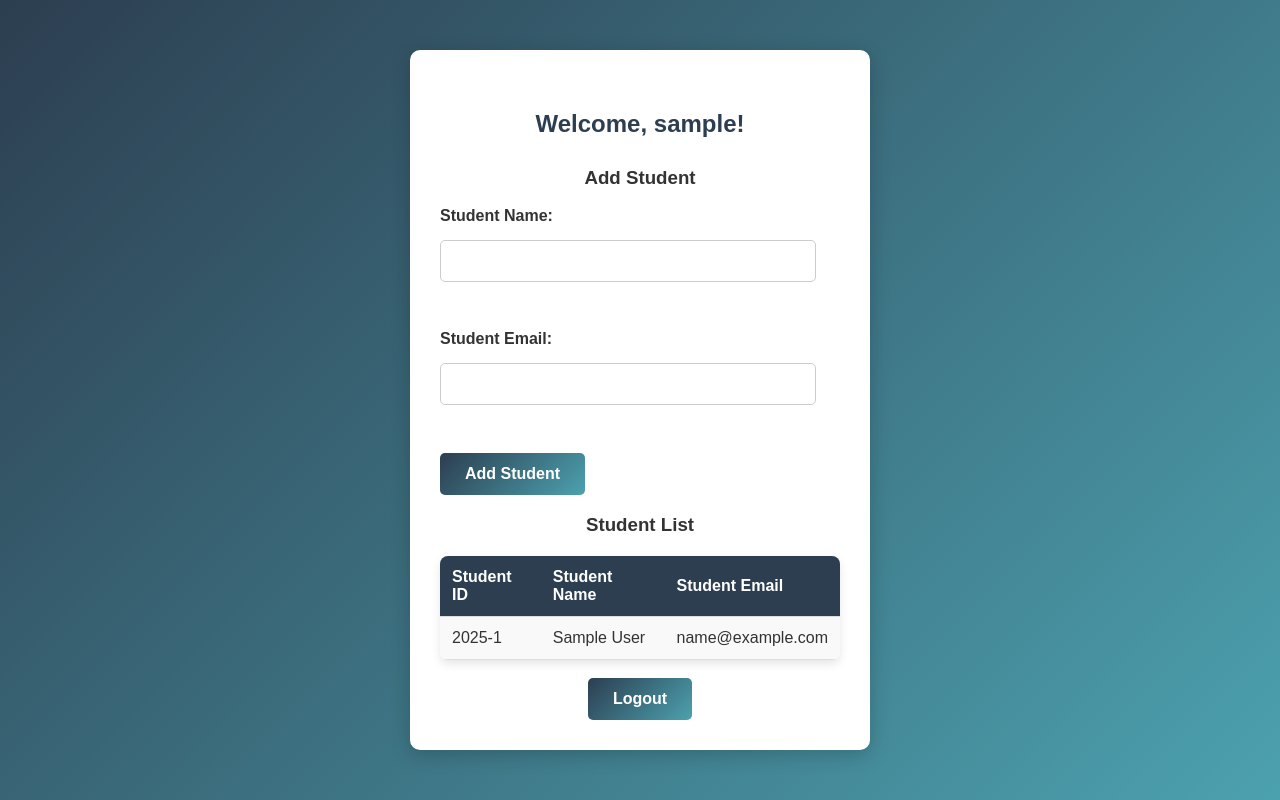
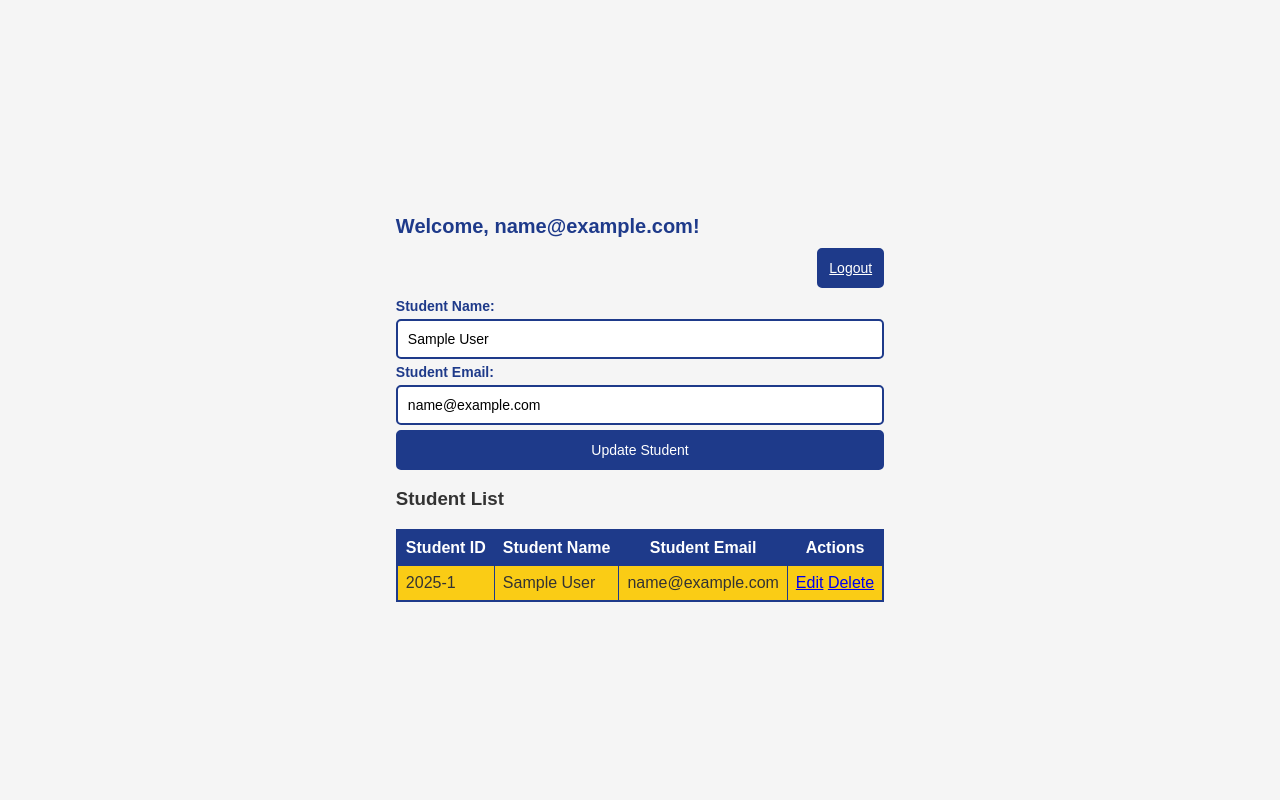
Before and after one commit to CindyLeochico/PHP-Applications, a PHP site: page /view/dashboard.php?edit=1 in a window 1280 px wide. Run offline with PHP 8.4, Linux system fonts and the light colour scheme; the visitor is signed in with stand-in values (Sample User, id 1); tables that the repository leaves empty or names only in its code hold one stand-in row (values such as "Sample post").

Commit message:
update studentapp
update student app

```diff
--- a/student-management-app/index.php
+++ b/student-management-app/index.php
@@ -4,15 +4,17 @@
 <head>
     <meta charset="UTF-8">
     <title>Dashboard</title>
-    <link rel="stylesheet" href="public/style.css"> <!-- Adjust the path as needed -->
+    <link rel="stylesheet" href="public/style-new.css">
 </head>
 <body>
     <div class="container">
 
 
             <h2>Welcome to the Student Management System</h2>
+            <br> <br> <br>
             <a href="view/login.php" class="button">Login</a>
             <a href="view/register.php" class="button">Register</a>
+             <br> <br> <br>
 
     </div>
 </body>
--- /dev/null
+++ b/student-management-app/public/style-new.css
@@ -0,0 +1,162 @@
+/* General Styles */
+body {
+    font-family: 'Arial', sans-serif;
+    background: #f4f4f4;
+    color: #333;
+    margin: 0;
+    padding: 0;
+    display: flex;
+    justify-content: center;
+    align-items: center;
+    min-height: 100vh;
+    background-color: whitesmoke;
+}
+
+/* Main Container */
+.container {
+    width: 90%;
+    max-width: 350px;
+    background: white;
+    padding: 20px;
+    border-radius: 8px;
+    border: 2px solid #1e3a8a;
+    /* Blue Border */
+    text-align: center;
+}
+
+/* Headings */
+h2 {
+    color: #1e3a8a;
+    /* Blue */
+    font-size: 20px;
+    margin-bottom: 10px;
+}
+
+/* Form Styling */
+form {
+    display: flex;
+    flex-direction: column;
+    gap: 5px;
+    text-align: left;
+}
+
+label {
+    font-size: 14px;
+    font-weight: bold;
+    color: #1e3a8a;
+    /* Blue */
+}
+
+input[type="text"],
+input[type="email"],
+input[type="password"] {
+    width: 100%;
+    padding: 10px;
+    font-size: 14px;
+    border: 2px solid #1e3a8a;
+    /* Blue */
+    border-radius: 5px;
+    box-sizing: border-box;
+}
+
+input:focus {
+    border-color: #facc15;
+    /* Yellow */
+    outline: none;
+}
+
+/* Button */
+.button {
+    padding: 10px;
+    font-size: 14px;
+    color: white;
+    background: #1e3a8a;
+    /* Blue */
+    border: 2px solid #1e3a8a;
+    border-radius: 5px;
+    cursor: pointer;
+    text-align: center;
+}
+
+.button:hover {
+    background: #facc15;
+    /* Yellow */
+    color: #1e3a8a;
+    /* Blue text */
+    border-color: #facc15;
+}
+
+.logout-container {
+    display: flex;
+    justify-content: flex-end;
+    /* Moves the logout button to the right */
+    width: 100%;
+    margin-bottom: 10px;
+}
+
+.logout-button {
+    padding: 10px 15px;
+    font-size: 14px;
+    color: white;
+    background: #1e3a8a;
+    /* Blue */
+    border: 2px solid #1e3a8a;
+    border-radius: 5px;
+    cursor: pointer;
+    text-decoration: none;
+}
+
+.welcome-comtainer {
+    justify-content: flex-start;
+}
+
+/* Messages */
+p {
+    font-size: 14px;
+}
+
+p.error {
+    color: red;
+}
+
+p.success {
+    color: green;
+}
+
+/* Table Styling */
+table {
+    width: 100%;
+    border-collapse: collapse;
+    margin-top: 10px;
+    border: 2px solid #1e3a8a;
+    /* Blue border */
+}
+
+th,
+td {
+    padding: 8px;
+    text-align: left;
+    border-bottom: 1px solid #1e3a8a;
+    border: solid 1px #1e3a8a;
+    /* Blue border */
+}
+
+th {
+    background: #1e3a8a;
+    /* Blue */
+    color: white;
+    text-align: center;
+}
+
+tr:nth-child(even) {
+    background: #facc15;
+    /* Yellow */
+}
+
+/* Responsive */
+@media screen and (max-width: 600px) {
+    .container {
+        width: 95%;
+        padding: 15px;
+    }
+}
--- a/student-management-app/public/style.css
+++ /dev/null
@@ -1,157 +0,0 @@
-/* General Styles */
-body {
-    font-family: 'Poppins', sans-serif;
-    background: linear-gradient(135deg, #2c3e50, #4ca1af);
-    color: #333;
-    margin: 0;
-    padding: 0;
-    display: flex;
-    justify-content: center;
-    align-items: center;
-    min-height: 100vh;
-}
-
-/* Main Container */
-.container {
-    width: 90%;
-    max-width: 400px;
-    background: white;
-    padding: 30px;
-    border-radius: 10px;
-    box-shadow: 0px 5px 20px rgba(0, 0, 0, 0.2);
-    text-align: center;
-}
-
-/* Headings */
-h2 {
-
-    color: #2c3e50;
-    font-size: 24px;
-    margin-bottom: 15px;
-    text-align: center;
-    /* Ensures the text stays centered */
-    width: 100%;
-    /* Matches the container width */
-    padding: 10px 0;
-    /* Adds vertical spacing */
-}
-
-/* Form Styling */
-/* Form Styling */
-form {
-    display: flex;
-    flex-direction: column;
-    gap: 15px;
-    width: 100%;
-    align-items: flex-start;
-    /* Align labels and inputs properly */
-}
-
-label {
-    font-weight: 600;
-    width: 100%;
-    text-align: left;
-    display: block;
-}
-
-/* Ensure input fields take full width */
-input[type="text"],
-input[type="email"],
-input[type="password"] {
-    width: calc(100% - 24px);
-    /* Adjust for padding */
-    padding: 12px;
-    font-size: 14px;
-    border: 1px solid #ccc;
-    border-radius: 5px;
-    transition: 0.3s ease;
-    box-sizing: border-box;
-    /* Prevents width overflow issues */
-}
-
-input:focus {
-    border-color: #4ca1af;
-    outline: none;
-    box-shadow: 0 0 5px rgba(76, 161, 175, 0.5);
-}
-
-/* Buttons */
-.button {
-    display: inline-block;
-    padding: 12px 25px;
-    font-size: 16px;
-    font-weight: bold;
-    color: white;
-    background: linear-gradient(135deg, #2c3e50, #4ca1af);
-    border: none;
-    border-radius: 5px;
-    cursor: pointer;
-    transition: 0.3s ease;
-    text-decoration: none;
-    text-align: center;
-}
-
-.button:hover {
-    background: linear-gradient(135deg, #1b2838, #3999a8);
-    transform: scale(1.05);
-}
-
-/* Error & Success Messages */
-p {
-    font-size: 14px;
-    font-weight: bold;
-}
-
-p[style="color: red;"] {
-    color: #e74c3c !important;
-}
-
-p[style="color: green;"] {
-    color: #27ae60 !important;
-}
-
-/* Table Styling */
-table {
-    width: 100%;
-    border-collapse: collapse;
-    margin-top: 20px;
-    background: white;
-    border-radius: 8px;
-    overflow: hidden;
-    box-shadow: 0px 4px 10px rgba(0, 0, 0, 0.1);
-}
-
-th,
-td {
-    padding: 12px;
-    text-align: left;
-    border-bottom: 1px solid #ddd;
-}
-
-th {
-    background: #2c3e50;
-    color: white;
-    font-weight: bold;
-}
-
-tr:nth-child(even) {
-    background-color: #f9f9f9;
-}
-
-tr:hover {
-    background-color: #e9f3ff;
-}
-
-/* Responsive Design */
-@media screen and (max-width: 600px) {
-    .container {
-        width: 95%;
-        padding: 20px;
-    }
-
-    input[type="text"],
-    input[type="email"],
-    input[type="password"] {
-        width: 100%;
-    }
-}
--- a/student-management-app/view/dashboard.php
+++ b/student-management-app/view/dashboard.php
@@ -1,6 +1,6 @@
 <?php
 session_start();
-require_once '../config/Database.php'; // Adjust the path as needed
+require_once '../config/Database.php'; // Adjust the path if needed
 
 // Check if the user is logged in
 if (!isset($_SESSION['user_id'])) {
@@ -11,38 +11,47 @@ if (!isset($_SESSION['user_id'])) {
 $database = new Database();
 $conn = $database->connect();
 
+// Handle Add/Edit Student
 if ($_SERVER["REQUEST_METHOD"] == "POST") {
     $student_name = $_POST['student_name'];
     $student_email = $_POST['student_email'];
 
-    // Check if student name or email already exists
-    $stmt = $conn->prepare("SELECT * FROM students WHERE name = :name OR email = :email");
+    if (isset($_POST['student_id']) && !empty($_POST['student_id'])) {
+        // Update existing student
+        $student_id = $_POST['student_id'];
+        $stmt = $conn->prepare("UPDATE students SET name = :name, email = :email WHERE id = :id");
+        $stmt->bindParam(':id', $student_id);
+    } else {
+        // Insert new student
+        $stmt = $conn->prepare("INSERT INTO students (name, email) VALUES (:name, :email)");
+    }
+
     $stmt->bindParam(':name', $student_name);
     $stmt->bindParam(':email', $student_email);
+
+    if ($stmt->execute()) {
+        $success = isset($student_id) ? "Student updated successfully." : "Student added successfully.";
+    } else {
+        $error = "Error saving student data.";
+    }
+
+    // Redirect to avoid form resubmission
+    header("Location: dashboard.php");
+    exit();
+}
+
+// Handle Delete Student
+if (isset($_GET['delete'])) {
+    $student_id = $_GET['delete'];
+    $stmt = $conn->prepare("DELETE FROM students WHERE id = :id");
+    $stmt->bindParam(':id', $student_id);
     $stmt->execute();
-    $existingStudent = $stmt->fetch(PDO::FETCH_ASSOC);
-
-    if ($existingStudent) {
-        $error = "Student name or email already exists.";
-    } else {
-        // Insert the new student into the database
-        $stmt = $conn->prepare("INSERT INTO students (name, email) VALUES (:name, :email)");
-        $stmt->bindParam(':name', $student_name);
-        $stmt->bindParam(':email', $student_email);
-
-        if ($stmt->execute()) {
-            $success = "Student added successfully.";
-        } else {
-            $error = "Error adding student.";
-        }
-    }
-    // Redirect to the same page to avoid form resubmission
     header("Location: dashboard.php");
     exit();
 }
 
 // Fetch all students
-$stmt = $conn->prepare("SELECT * FROM students");
+$stmt = $conn->prepare("SELECT * FROM students ORDER BY id DESC");
 $stmt->execute();
 $students = $stmt->fetchAll(PDO::FETCH_ASSOC);
 ?>
@@ -52,43 +61,65 @@ $students = $stmt->fetchAll(PDO::FETCH_ASSOC);
 <head>
     <meta charset="UTF-8">
     <title>Dashboard</title>
-    <link rel="stylesheet" href="../public/style.css">
+    <link rel="stylesheet" href="../public/style-new.css">
 </head>
 <body>
-    <div class="container">
-        <h2>Welcome, <?php echo htmlspecialchars($_SESSION['username']); ?>!</h2>
-        <h3>Add Student</h3>
-        <?php if (isset($success)): ?>
-            <p style="color: green;"><?php echo $success; ?></p>
-        <?php elseif (isset($error)): ?>
-            <p style="color: red;"><?php echo $error; ?></p>
-        <?php endif; ?>
+
+    <div class="dashboard-container">
+        <div class="welcome-container">
+        <h2>Welcome, <?php echo htmlspecialchars($_SESSION['email']); ?>!</h2>
+
+</div>
+        <div class="logout-container">
+
+        <a href="logout.php" class="button">Logout</a>
+</div>
+
+
+        <!-- Student Form -->
+        <?php
+        if (isset($_GET['edit'])) {
+            $student_id = $_GET['edit'];
+            $stmt = $conn->prepare("SELECT * FROM students WHERE id = :id");
+            $stmt->bindParam(':id', $student_id);
+            $stmt->execute();
+            $student = $stmt->fetch(PDO::FETCH_ASSOC);
+        }
+        ?>
         <form method="post" action="">
+            <input type="hidden" name="student_id" value="<?php echo isset($student['id']) ? $student['id'] : ''; ?>">
             <label for="student_name">Student Name:</label>
-            <input type="text" id="student_name" name="student_name" required>
-            <br>
+            <input type="text" id="student_name" name="student_name" required value="<?php echo isset($student['name']) ? htmlspecialchars($student['name']) : ''; ?>">
+
             <label for="student_email">Student Email:</label>
-            <input type="email" id="student_email" name="student_email" required>
-            <br>
-            <button type="submit" class="button">Add Student</button>
+            <input type="email" id="student_email" name="student_email" required value="<?php echo isset($student['email']) ? htmlspecialchars($student['email']) : ''; ?>">
+
+            <button type="submit" class="button"><?php echo isset($_GET['edit']) ? "Update" : "Add"; ?> Student</button>
         </form>
+
+        <!-- Student List -->
         <h3>Student List</h3>
         <table>
             <tr>
                 <th>Student ID</th>
                 <th>Student Name</th>
                 <th>Student Email</th>
+                <th>Actions</th>
             </tr>
             <?php foreach ($students as $student): ?>
                 <tr>
                     <td>2025-<?php echo htmlspecialchars($student['id']); ?></td>
                     <td><?php echo htmlspecialchars($student['name']); ?></td>
                     <td><?php echo htmlspecialchars($student['email']); ?></td>
+                    <td>
+                        <a href="dashboard.php?edit=<?php echo $student['id']; ?>" >Edit</a>
+                        <a href="dashboard.php?delete=<?php echo $student['id']; ?>"  onclick="return confirm('Are you sure?')">Delete</a>
+                    </td>
                 </tr>
             <?php endforeach; ?>
         </table>
-        <br>
-        <a href="logout.php" class="button">Logout</a>
+
+
     </div>
 </body>
 </html>
```
Also changed, not shown: TodoAPI/model/Task.php (+9 -5 lines), student-management-app/view/login.php (+14 -12 lines), student-management-app/view/register.php (+8 -6 lines).
